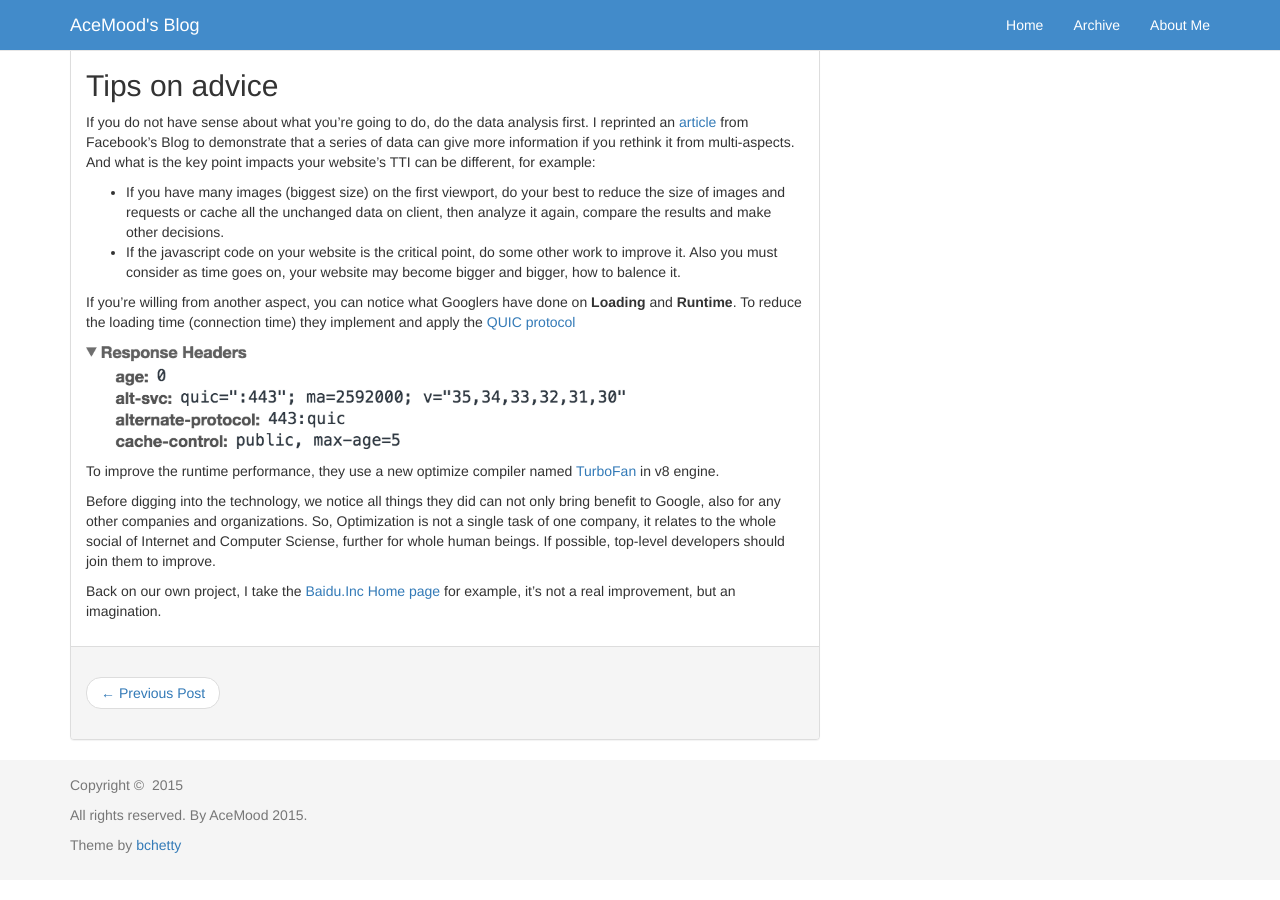
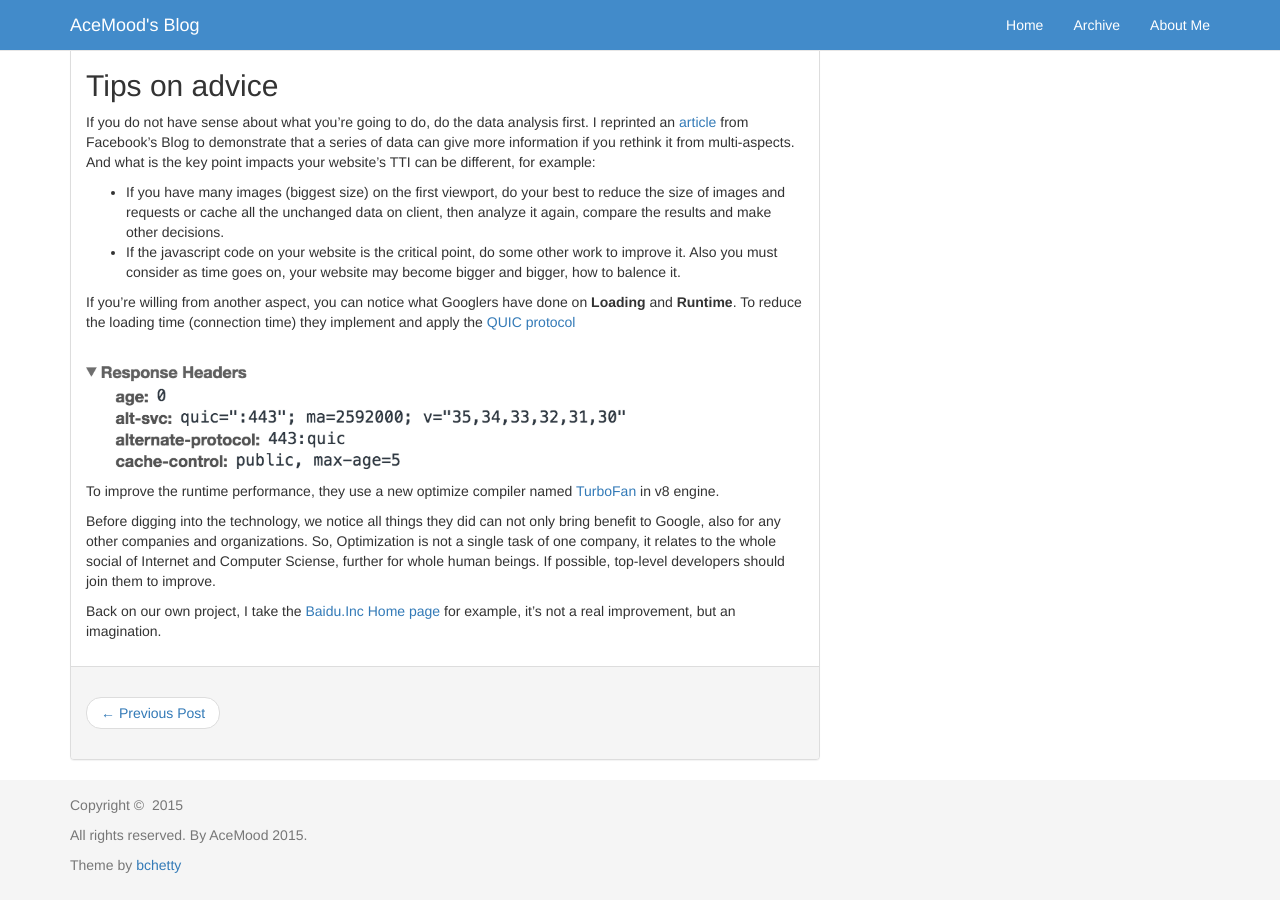
Before and after one commit to AceMood/AceMood.github.io, a Jekyll site: the page built from _posts/2016-08-01-what-am-i-talking-about-when-i-say-tti-optimization.md, in a window 1280 px wide and 900 px high, scrolled down 963 px. Built offline with Jekyll 4.4.1, drawn with Linux system fonts in a browser that asks for light colours.

Commit message:
add posts

```diff
--- a/_posts/2016-08-01-what-am-i-talking-about-when-i-say-tti-optimization.md
+++ b/_posts/2016-08-01-what-am-i-talking-about-when-i-say-tti-optimization.md
@@ -30,7 +30,9 @@
 
 If you're willing from another aspect, you can notice what Googlers have done on **Loading** and **Runtime**. To reduce the loading time (connection time) they implement and apply the [QUIC protocol](https://www.chromium.org/quic)
 
-<img src="/assets/images/20160801/002.png" alt="fb" style="width: 80%; height: auto;" />
+<br>
+<img src="/assets/images/20160801/002.png" alt="fb" style="width: 80%; height: auto; posiiton:relative; margin:auto" />
+<br>
 
 To improve the runtime performance, they use a new optimize compiler named [TurboFan](http://v8project.blogspot.com/2015/07/digging-into-turbofan-jit.html) in v8 engine.
 
```
